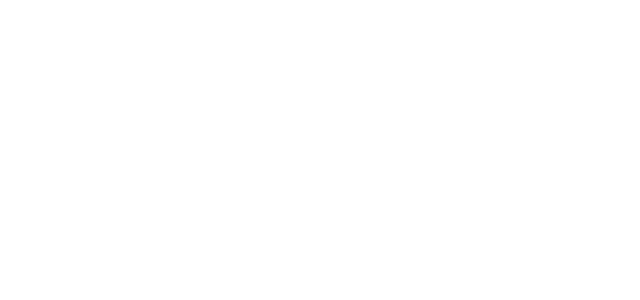
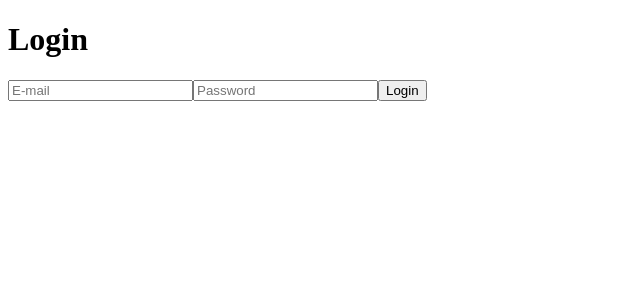
Before and after one commit to JohnTol322/MatchMyMovie, a React (Create React App) app in the folder web/: page /login in a window 1280 px wide. Before the commit this address had no page. Shown: the top 300 px of the page, without its empty margins (0-640 px from the left). Built offline with nearby package versions, Linux system fonts and the light colour scheme.

Commit message:
#3 - Created login page that requests jwt token from api and saves it in local storage

```diff
--- a/web/src/App.tsx
+++ b/web/src/App.tsx
@@ -1,12 +1,14 @@
 import React from 'react';
 import { BrowserRouter as Router, Route, Routes } from 'react-router-dom';
 import Register from "./components/Register";
+import Login from "./components/Login";
 
 function App() {
   return (
     <Router>
       <Routes>
         <Route path={'/register'} element={<Register />} />
+          <Route path={'/login'} element={<Login />} />
       </Routes>
     </Router>
   );
--- /dev/null
+++ b/web/src/components/Login.tsx
@@ -0,0 +1,39 @@
+import React from "react";
+import {LoginDetails} from "../models/LoginDetails";
+import {authService} from "../services/AuthService";
+
+const Login = () => {
+    const [loginDetails, setLoginDetails] = React.useState<LoginDetails>({
+        email: "",
+        password: "",
+    });
+
+    const handleSubmit = (e: any) => {
+        e.preventDefault();
+
+        authService.login(loginDetails).then((success) => {
+            if (success) {
+                console.log("Login successful");
+            } else {
+                console.log("Login failed");
+            }
+        });
+    };
+
+    return (
+        <div>
+            <h1>Login</h1>
+            <form>
+                <input type="email" placeholder="E-mail" onChange={(e) => {
+                    setLoginDetails({...loginDetails, email: e.target.value});
+                }}/>
+                <input type="password" placeholder="Password" onChange={(e) => {
+                    setLoginDetails({...loginDetails, password: e.target.value});
+                }}/>
+                <button onClick={handleSubmit}>Login</button>
+            </form>
+        </div>
+    );
+};
+
+export default Login;
--- /dev/null
+++ b/web/src/models/LoginDetails.ts
@@ -0,0 +1,4 @@
+export type LoginDetails = {
+    email: string;
+    password: string;
+}
--- a/web/src/models/api/ApiResponse.ts
+++ b/web/src/models/api/ApiResponse.ts
@@ -1,4 +1,5 @@
 export type ApiResponse<T> = {
     data: T;
     message: string;
+    status: number;
 }
--- /dev/null
+++ b/web/src/services/AuthService.ts
@@ -0,0 +1,22 @@
+import {apiService} from "./ApiService";
+import {HttpMethod} from "../models/api/HttpMethod";
+import {LoginDetails} from "../models/LoginDetails";
+
+class AuthService {
+    public static tokenKey: string = 'auth-token';
+
+    public login(loginDetails: LoginDetails): Promise<boolean> {
+        return new Promise((resolve, reject) => {
+            apiService.call<string>('/api/authenticate', HttpMethod.POST, JSON.stringify(loginDetails))
+                .then(response => {
+                    if (response.status === 200) {
+                        localStorage.setItem(AuthService.tokenKey, response.data);
+                        resolve(true);
+                    }
+                    resolve(false);
+                });
+        });
+    }
+}
+
+export const authService: AuthService = new AuthService();
```
Also changed, not shown: 1 other file (tests, documents, lock files or other folders).
